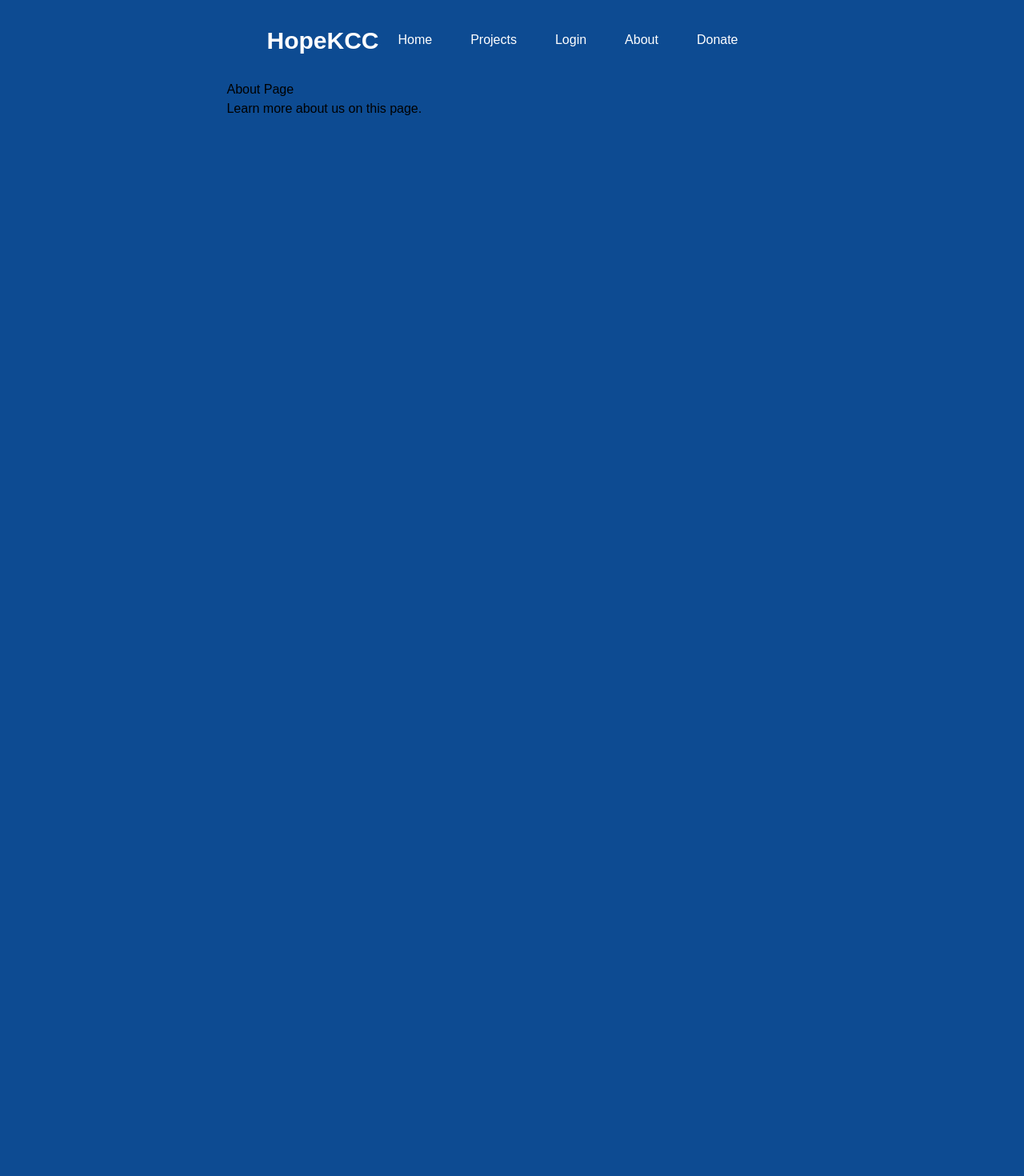
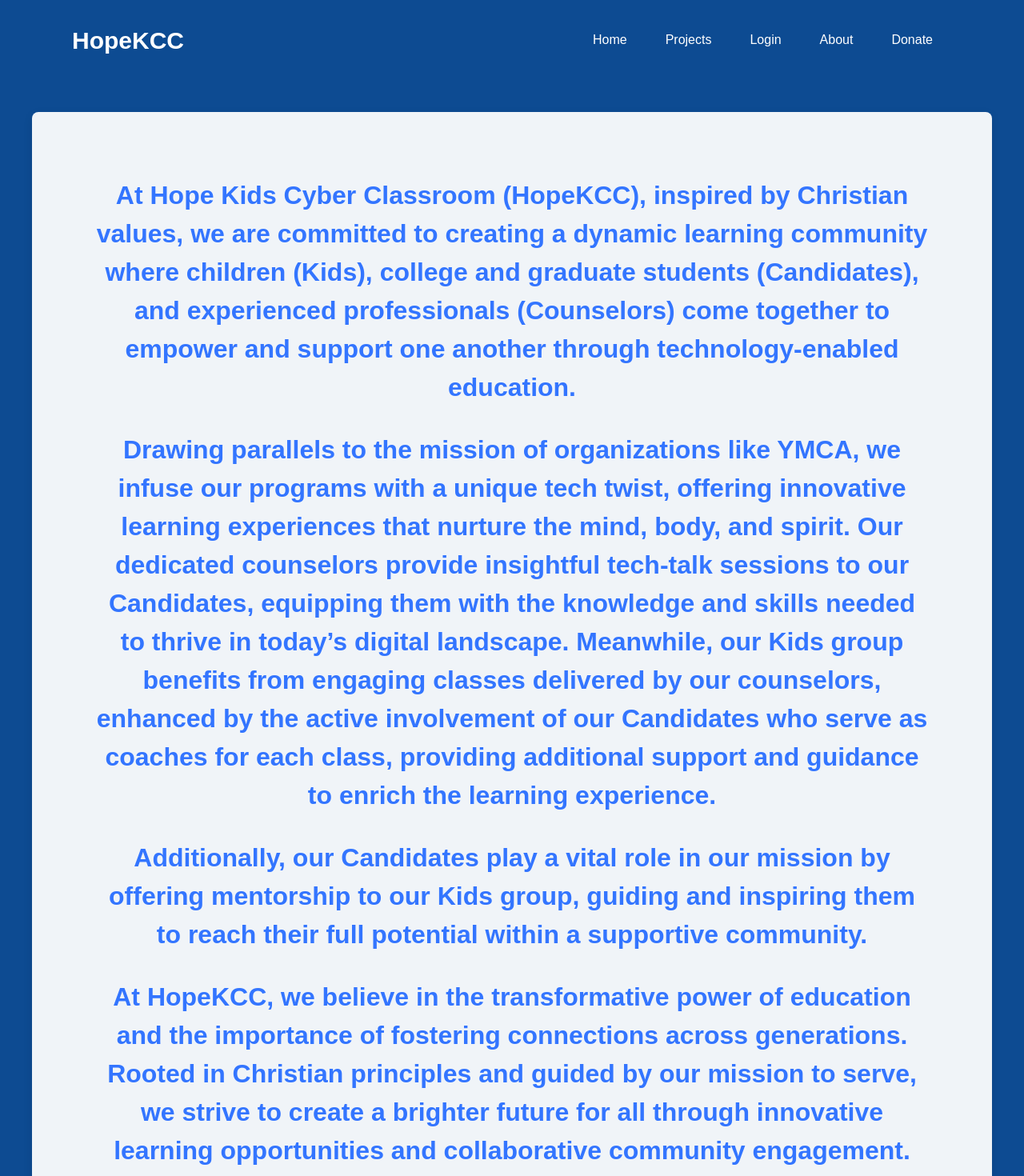
Before and after one commit to cruzgonzalez718/hkccfinal, a React (Create React App) app in the folder client/: page /about in a window 1280 px wide. Shown: the top 1470 px of the page at 80% size. Before the commit the page ends 800 px from the top, so only its background shows below. Built offline with nearby package versions, Linux system fonts and the light colour scheme.

Commit message:
About page styling

```diff
--- a/client/src/pages/About.js
+++ b/client/src/pages/About.js
@@ -1,10 +1,14 @@
 import React from 'react';
-
+import './Projects.css';
 const About = () => {
   return (
-    <div>
-      <h1>About Page</h1>
-      <p>Learn more about us on this page.</p>
+    <div className="projects-container">
+      <div style={{ padding: '40px', textAlign: 'center' }}>
+        <h2 style={{ color: '#3375ff ' }}  >At Hope Kids Cyber Classroom (HopeKCC), inspired by Christian values, we are committed to creating a dynamic learning community where children (Kids), college and graduate students (Candidates), and experienced professionals (Counselors) come together to empower and support one another through technology-enabled education.</h2>
+        <h2 style={{ color: '#3375ff ' }}  >Drawing parallels to the mission of organizations like YMCA, we infuse our programs with a unique tech twist, offering innovative learning experiences that nurture the mind, body, and spirit. Our dedicated counselors provide insightful tech-talk sessions to our Candidates, equipping them with the knowledge and skills needed to thrive in today’s digital landscape. Meanwhile, our Kids group benefits from engaging classes delivered by our counselors, enhanced by the active involvement of our Candidates who serve as coaches for each class, providing additional support and guidance to enrich the learning experience.</h2>
+        <h2 style={{ color: '#3375ff ' }}  >Additionally, our Candidates play a vital role in our mission by offering mentorship to our Kids group, guiding and inspiring them to reach their full potential within a supportive community.</h2>
+        <h2 style={{ color: '#3375ff ' }}  >At HopeKCC, we believe in the transformative power of education and the importance of fostering connections across generations. Rooted in Christian principles and guided by our mission to serve, we strive to create a brighter future for all through innovative learning opportunities and collaborative community engagement.</h2>
+      </div>
     </div>
   );
 };
```
